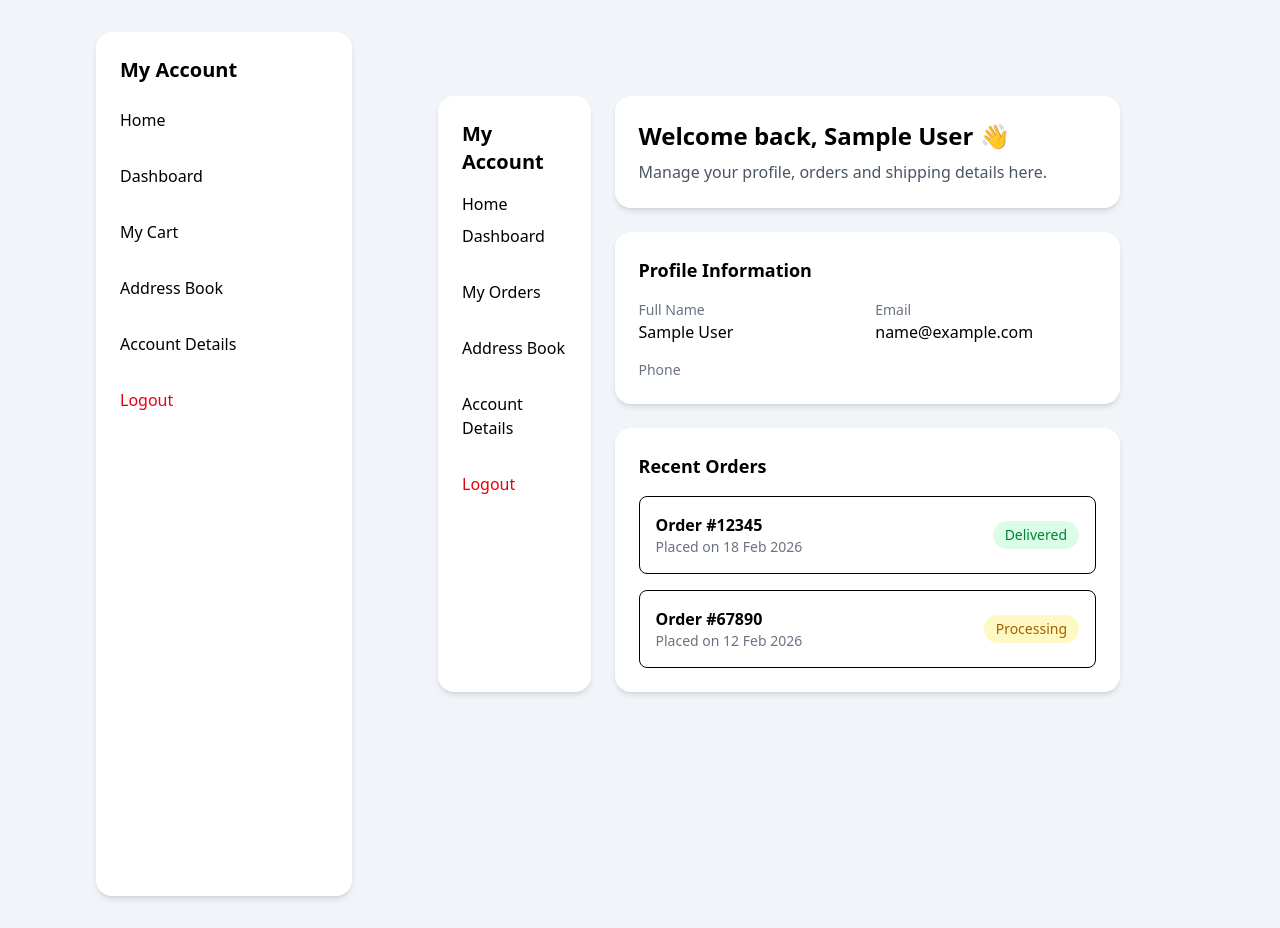
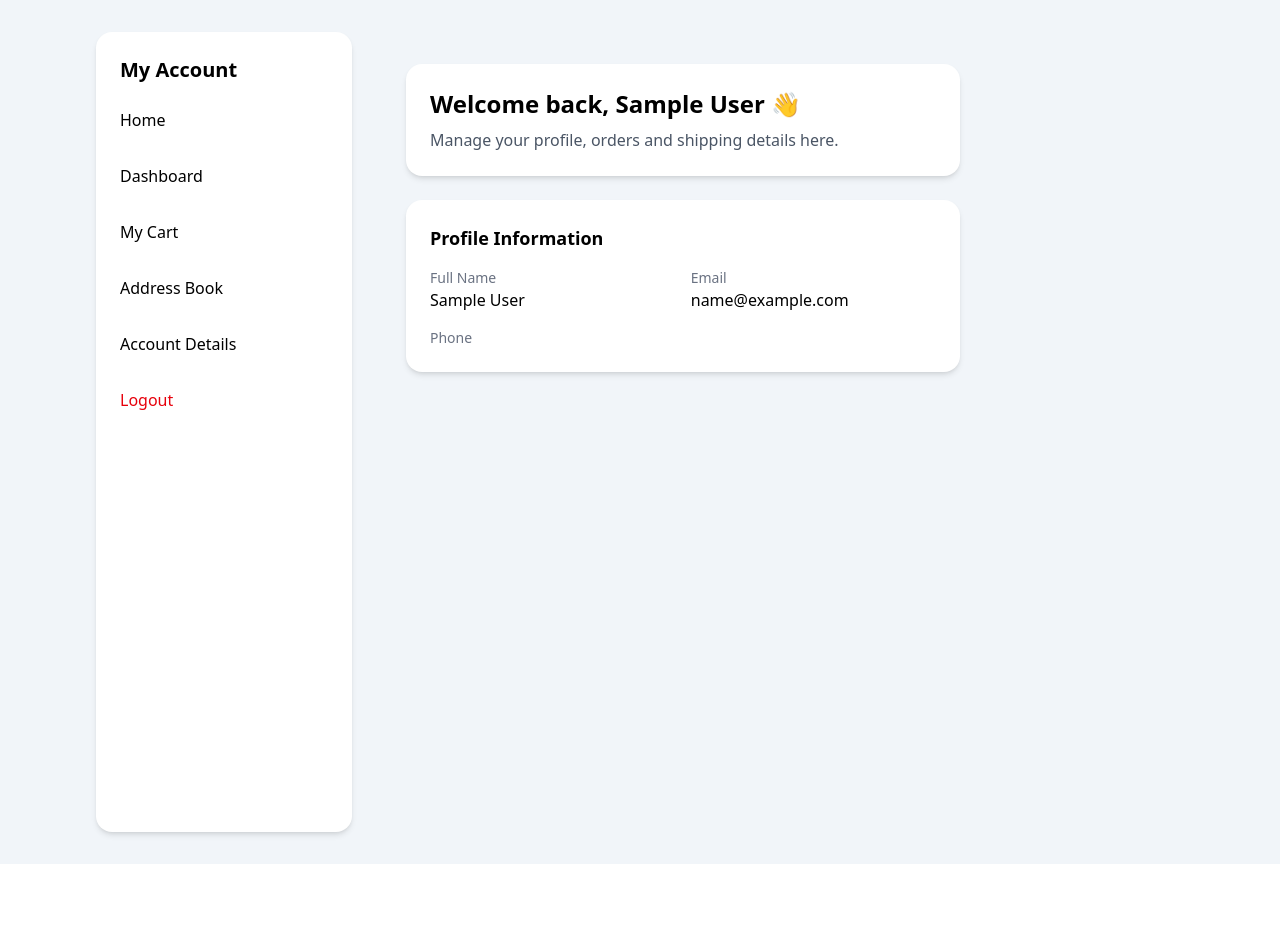
Before and after one commit to rajat804/crysco-frontend, a React (Vite) app: page /user/dashboard in a window 1280 px wide. After the commit the page ends 864 px from the top, so only its background shows below. Built offline with nearby package versions, Linux system fonts and the light colour scheme; sample sign-in values are in the browser's storage.

Commit message:
user dashboard

```diff
--- a/src/pages/user/UserDashboard.jsx
+++ b/src/pages/user/UserDashboard.jsx
@@ -1,12 +1,10 @@
-import React, { useEffect } from "react";
+import React, { useEffect, useState } from "react";
 import { useNavigate } from "react-router-dom";
-import { useState } from "react";
-import { Menu, X } from "lucide-react";
-import { Link } from "react-router-dom";
+
 const UserDashboard = () => {
   const navigate = useNavigate();
   const [user, setUser] = useState(null);
-  const [sidebarOpen, setSidebarOpen] = useState(false);
+
   useEffect(() => {
     const token = localStorage.getItem("token");
     const userData = localStorage.getItem("user");
@@ -18,89 +16,25 @@ const UserDashboard = () => {
     }
   }, []);
 
-  const handleLogout = () => {
-    localStorage.removeItem("token");
-    localStorage.removeItem("user");
-    navigate("/login");
-  };
-
   if (!user) return null;
 
   return (
-    <div className="min-h-screen bg-slate-100 p-4 md:p-8">
     <div className="min-h-screen bg-slate-100">
-        {/* 🔹 Mobile / Tablet Header */}
-        <div className="lg:hidden bg-white shadow-md p-4 flex justify-between items-center">
-          <button onClick={() => setSidebarOpen(true)}>
-            <Menu size={24} />
-          </button>
-          <h1 className="text-lg font-bold">My Account</h1>
-          <div></div>
-        </div>
+      {/* 🔹 Mobile Header */}
 
       <div className="max-w-6xl mx-auto lg:p-8 p-4">
         <div className="grid lg:grid-cols-4 gap-6">
-            {/* 🔹 Overlay (Mobile only) */}
-            {sidebarOpen && (
-              <div
-                className="fixed inset-0 bg-black bg-opacity-40 z-40 lg:hidden"
-                onClick={() => setSidebarOpen(false)}
-              ></div>
-            )}
-
-            {/* 🔹 Sidebar */}
-            <div
-              className={`fixed lg:static top-0 left-0 h-full lg:h-auto w-64 lg:w-auto bg-white rounded-none lg:rounded-2xl shadow-md p-6 space-y-4 z-50 transform transition-transform duration-300
-        ${sidebarOpen ? "translate-x-0" : "-translate-x-full"}
-        lg:translate-x-0`}
-            >
-              {/* Close Button (Mobile) */}
-              <div className="flex justify-between items-center lg:hidden mb-4">
-                <h2 className="text-xl font-bold">My Account</h2>
-                <button onClick={() => setSidebarOpen(false)}>
-                  <X size={22} />
-                </button>
-              </div>
-
-              <h2 className="text-xl font-bold hidden lg:block">My Account</h2>
-                <Link to={'/'}>Home</Link>
-              <button className="w-full text-left py-2 hover:text-teal-600">
-                Dashboard
-              </button>
-
-              <button className="w-full text-left py-2 hover:text-teal-600">
-                My Orders
-              </button>
-
-              <button className="w-full text-left py-2 hover:text-teal-600">
-                Address Book
-              </button>
-
-              <button className="w-full text-left py-2 hover:text-teal-600">
-                Account Details
-              </button>
-
-              <button
-                onClick={handleLogout}
-                className="w-full text-left py-2 text-red-600 hover:text-red-800"
-              >
-                Logout
-              </button>
-            </div>
-
           {/* 🔹 Main Content */}
           <div className="lg:col-span-3 space-y-6">
-              {/* Welcome Card */}
             <div className="bg-white rounded-2xl shadow-md p-6">
               <h1 className="text-xl md:text-2xl font-bold mb-2">
                 Welcome back, {user.name} 👋
               </h1>
-                <p className="text-gray-600 text-sm md:text-base">
+              <p className="text-gray-600">
                 Manage your profile, orders and shipping details here.
               </p>
             </div>
 
-              {/* Profile Info */}
             <div className="bg-white rounded-2xl shadow-md p-6">
               <h2 className="text-lg font-semibold mb-4">
                 Profile Information
@@ -123,38 +57,6 @@ const UserDashboard = () => {
                 </div>
               </div>
             </div>
-
-              {/* Orders Section */}
-              <div className="bg-white rounded-2xl shadow-md p-6">
-                <h2 className="text-lg font-semibold mb-4">Recent Orders</h2>
-
-                <div className="space-y-4">
-                  <div className="border p-4 rounded-lg flex flex-col sm:flex-row sm:justify-between sm:items-center gap-2">
-                    <div>
-                      <p className="font-semibold">Order #12345</p>
-                      <p className="text-sm text-gray-500">
-                        Placed on 18 Feb 2026
-                      </p>
-                    </div>
-                    <span className="bg-green-100 text-green-700 px-3 py-1 rounded-full text-sm w-fit">
-                      Delivered
-                    </span>
-                  </div>
-
-                  <div className="border p-4 rounded-lg flex flex-col sm:flex-row sm:justify-between sm:items-center gap-2">
-                    <div>
-                      <p className="font-semibold">Order #67890</p>
-                      <p className="text-sm text-gray-500">
-                        Placed on 12 Feb 2026
-                      </p>
-                    </div>
-                    <span className="bg-yellow-100 text-yellow-700 px-3 py-1 rounded-full text-sm w-fit">
-                      Processing
-                    </span>
-                  </div>
-                </div>
-              </div>
-            </div>
           </div>
         </div>
       </div>
```
Lines whose indentation alone changed are shown as unchanged.
